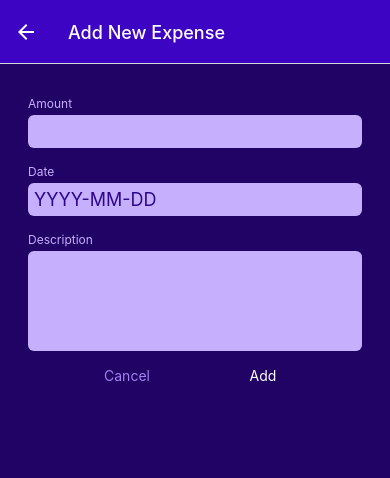
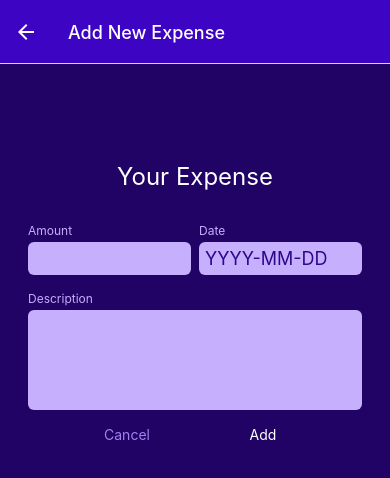
Before and after one commit to sadatakhtar/expensesApp_rn, a React Native app: screen /ManageExpenses in a window 390 px wide. Shown: the top 478 px of the page. Built offline with nearby package versions, Linux system fonts and the light colour scheme.

Commit message:
Styled Expense form

```diff
--- a/components/ManageExpense/ExpenseForm.js
+++ b/components/ManageExpense/ExpenseForm.js
@@ -1,34 +1,63 @@
-import { StyleSheet, Text, TextInput, View } from "react-native";
+import { StyleSheet, Text, View } from "react-native";
 import React from "react";
 import Input from "./Input";
 
 const ExpenseForm = () => {
   function amountChangeHandler() {}
   return (
-    <View>
+    <View style={styles.container}>
+      <Text style={styles.title}>Your Expense</Text>
+      <View style={styles.inputRow}>
         <Input
+          style={styles.rowInputs}
           label="Amount"
           textInputConfig={{
             keyboardType: "decimal-pad",
             onChangeText: amountChangeHandler,
           }}
         />
-      <Input label="Date" textInputConfig={{
-        placeholder: 'YYYY-MM-DD',
+        <Input
+          style={styles.rowInputs}
+          label="Date"
+          textInputConfig={{
+            placeholder: "YYYY-MM-DD",
             maxLength: 10,
-        onChangeText: () => {}
-      }}/>
-      <Input label="Description" textInputConfig={{
-        keyboardType: 'default',
+            onChangeText: () => {},
+          }}
+        />
+      </View>
+
+      <Input
+        label="Description"
+        textInputConfig={{
+          keyboardType: "default",
           multiline: true,
           // autoCorrect: true,
           // autoCapitalize: 'sentences',
           onChangeText: () => {},
-      }}/>
+        }}
+      />
     </View>
   );
 };
 
 export default ExpenseForm;
 
-const styles = StyleSheet.create({});
+const styles = StyleSheet.create({
+  container: {
+    marginTop: 50
+  },
+  inputRow: {
+    flexDirection: "row",
+    justifyContent: "space-between",
+  },
+  rowInputs: {
+    flex: 1,
+  },
+  title: {
+    color: 'white',
+    fontSize: 24,
+    textAlign: 'center',
+    marginVertical: 24
+  }
+});
--- a/components/ManageExpense/Input.js
+++ b/components/ManageExpense/Input.js
@@ -2,14 +2,14 @@ import { StyleSheet, Text, View, TextInput } from "react-native";
 import React from "react";
 import { GlobalStyles } from "../../constants/styles";
 
-const Input = ({ label, textInputConfig }) => {
+const Input = ({ label, textInputConfig, style }) => {
   const inputStyles = [styles.input];
 
   if (textInputConfig && textInputConfig.multiline) {
     inputStyles.push(styles.inputMultiLine);
   }
   return (
-    <View style={styles.container}>
+    <View style={[styles.container, style]}>
       <Text style={styles.label}>{label}</Text>
       <TextInput style={inputStyles} {...textInputConfig} />
     </View>
```
Lines whose indentation alone changed are shown as unchanged.
